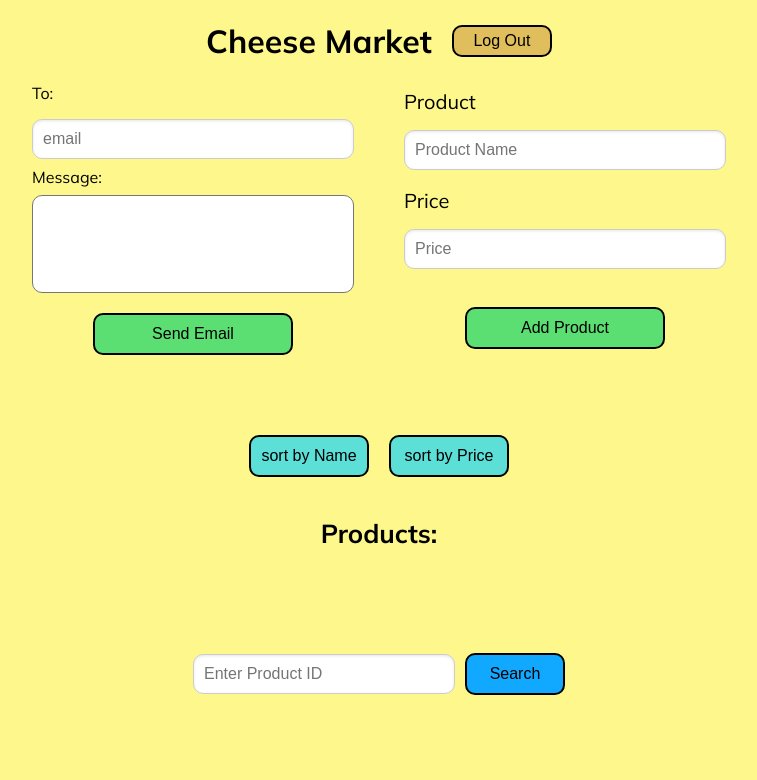
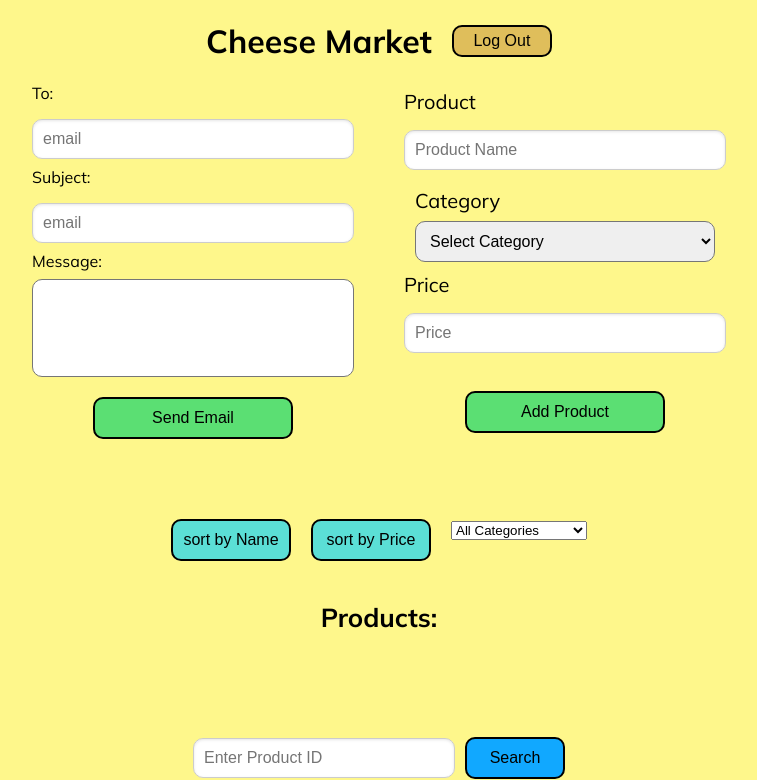
Before and after one commit to maysadly/cheese_market, a Flask app: template cheese_market/templates/admin.html in a window 1280 px wide. Shown: the top 780 px of the page, without its empty margins (261-1018 px from the left). Run offline with Flask 3, Linux system fonts and the light colour scheme; the template is opened without the code that fills it, so the values that code supplies are empty.

Commit message:
categories filter

```diff
--- a/cheese_market/static/email.js
+++ b/cheese_market/static/email.js
@@ -5,12 +5,13 @@ document.addEventListener('DOMContentLoaded', function () {
         event.preventDefault();
 
         const to = document.getElementById('to').value;
+        const subject = document.getElementById('subject').value;
         const message = document.getElementById('message').value;
 
-        const payload = { to, message };
+        const payload = { to, subject,message };
 
         try {
-            const response = await fetch('/send-email', {
+            const response = await fetch('/send_email', {
                 method: 'POST',
                 headers: { 'Content-Type': 'application/json' },
                 body: JSON.stringify(payload),
--- a/cheese_market/static/script.js
+++ b/cheese_market/static/script.js
@@ -2,9 +2,10 @@ let currentPage = 1;
 let pageSize = 5; // Number of products per page
 let sortBy = "name"; // Default sorting field
 let sortOrder = "asc"; // Default sorting order (ascending)
+let category = ""; // Default category filter
 
 async function fetchProducts() {
-    const response = await fetch(`http://localhost:8080/products?page=${currentPage}&pageSize=${pageSize}&sortBy=${sortBy}&sortOrder=${sortOrder}`);
+    const response = await fetch(`http://localhost:8080/products?page=${currentPage}&pageSize=${pageSize}&sortBy=${sortBy}&sortOrder=${sortOrder}&category=${category}`);
     const { products, total } = await response.json(); // Assuming the server returns `products` and `total`
     const productsList = document.getElementById("products");
     productsList.innerHTML = "";
@@ -127,6 +128,7 @@ async function addProduct(event) {
     const form = document.getElementById("form");
     const name = document.getElementById("name").value;
     const price = parseFloat(document.getElementById("price").value); // Convert price to float
+    const categoryAdd = document.getElementById("categoryAdd").value;
 
     if (isNaN(price)) {
         alert("Please enter a valid price.");
@@ -136,7 +138,7 @@ async function addProduct(event) {
     const response = await fetch("http://localhost:8080/products", {
         method: "POST",
         headers: { "Content-Type": "application/json" },
-        body: JSON.stringify({ name, price }), // Send the price as a float
+        body: JSON.stringify({ name, price, categoryAdd}), // Send the price as a float
     });
 
     if (response.ok) {
@@ -148,6 +150,7 @@ async function addProduct(event) {
     // Clear input fields after successful submission
     document.getElementById("name").value = "";
     document.getElementById("price").value = "";
+    document.getElementById("categoryAdd").value = "";
 }
 
 
@@ -209,4 +212,9 @@ async function searchProduct() {
         resultDiv.innerHTML = `<p class='result-error'>Error: ${error.message}</p>`;
     }
 }
+document.getElementById("category").onchange = (event) => {
+    category = event.target.value;
+    fetchProducts();
+};
+
 window.onload = fetchProducts;
--- a/cheese_market/templates/admin.html
+++ b/cheese_market/templates/admin.html
@@ -29,8 +29,13 @@
                     <input class="main__send-to" type="email" id="to" name="to" placeholder="email" required>
                 </div>
                 <div class="main__form-wrap">
+                    <label for="subject">Subject:</label>
+                    <input class="main__send-to" type="text" id="subject" name="subject" placeholder="email" required>
+                </div>
+                <div class="main__form-wrap">
                     <label for="message">Message:</label>
-                    <textarea class="main__send-body" id="message" name="message" rows="4" cols="50" required ></textarea>
+                    <textarea class="main__send-body" id="message" name="message" rows="4" cols="50"
+                        required></textarea>
                 </div>
                 <button class="main__form-submit" type="submit">Send Email</button>
             </form>
@@ -39,6 +44,19 @@
                 <div class="main__form-wrap">
                     <label class="main__form-wrap-label" for="name">Product</label>
                     <input class="main__form-wrap-input" type="text" id="name" placeholder="Product Name" required />
+                </div>
+
+                <div class="main__form-wrap">
+                    <label class="main__form-wrap-label" for="categoryAdd">Category</label>
+                    <select class="main__form-wrap-input" id="categoryAdd" required>
+                        <option value="">Select Category</option>
+                        <option value="Hard Cheese">Hard Cheese</option>
+                        <option value="Soft Cheese">Soft Cheese</option>
+                        <option value="Semi-Hard Cheese">Semi-Hard Cheese</option>
+                        <option value="Fresh Cheese">Fresh Cheese</option>
+                        <option value="Blue Cheese">Blue Cheese</option>
+                        <option value="Semi-Soft Cheese">Semi-Soft Cheese</option>
+                    </select>
                 </div>
 
                 <div class="main__form-wrap">
@@ -53,6 +71,17 @@
         <div class="main__sortingButtons-container">
             <button class="main__sortBy-button" id="sortByName">sort by Name</button>
             <button class="main__sortBy-button" id="sortByPrice">sort by Price</button>
+            <form id="filterForm">
+                <select id="category" name="category">
+                    <option value="">All Categories</option>
+                    <option value="Hard Cheese">Hard Cheese</option>
+                    <option value="Soft Cheese">Soft Cheese</option>
+                    <option value="Semi-Hard Cheese">Semi-Hard Cheese</option>
+                    <option value="Fresh Cheese">Fresh Cheese</option>
+                    <option value="Blue Cheese">Blue Cheese</option>
+                    <option value="Semi-Soft Cheese">Semi-Soft Cheese</option>
+                </select>
+            </form>
         </div>
         <span class="main__products-title">Products:</span>
         <ul id="products"></ul>
```
Also changed, not shown: cheese_market/templates/user.html (+11 -0 lines), 2 other files.
